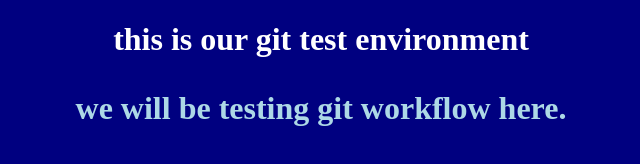
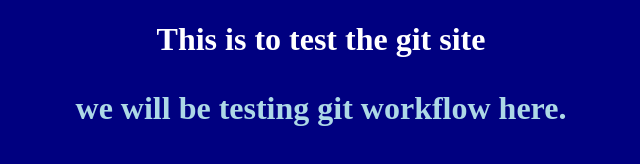
Before and after one commit to mbottone-bkg/mbottone-bkg.github.io, a plain HTML site: page index.html in a window 1280 px wide. Shown: the whole page, without its empty margins (319-959 px from the left). Drawn offline with Linux system fonts and the light colour scheme.

Commit message:
testing sourcetree

```diff
--- a/index.html
+++ b/index.html
@@ -7,7 +7,7 @@
     <title>Beekeeper Group Git Test site!</title>
 </head>
 <body>
-   <h1>this is our git test environment <h1>
+   <h1>This is to test the git site <h1>
     <p>we will be testing git workflow here.</p>
 </body>
 </html>
```
